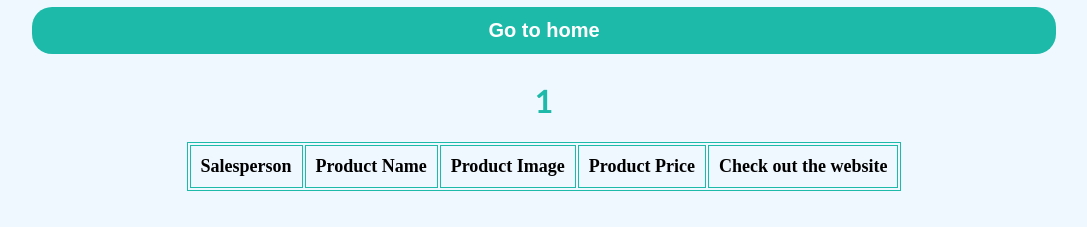
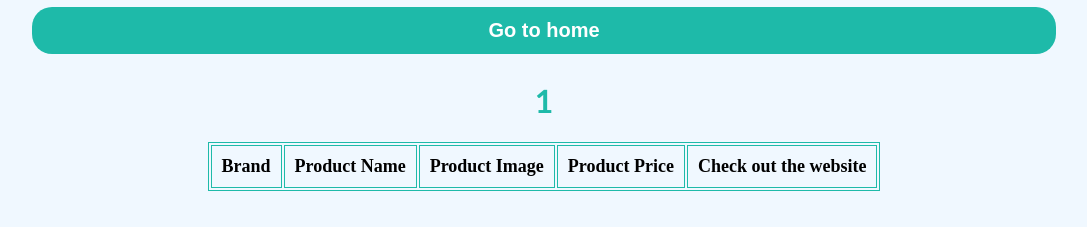
Before and after one commit to Brentdpw/GiftTracker, a PHP site: page /buypage.php?product=1 in a window 1280 px wide. Shown: the part 707-934 px from the top of the page, without its empty margins (96-1183 px from the left). Run offline with PHP 8.4, Linux system fonts and the light colour scheme; the visitor is signed in with stand-in values (Sample User, id 1); data that the repository does not hold is empty.

Commit message:
Buypage header cell update

```diff
--- a/Buypage.php
+++ b/Buypage.php
@@ -253,7 +253,7 @@
             <h1> <?php echo $_GET['product'] ?> </h1>
             <table>
                 <tr>
-                    <th>Salesperson</th>
+                    <th>Brand</th>
                     <th>Product Name</th>
                     <th>Product Image</th>
                     <th>Product Price</th>
```
